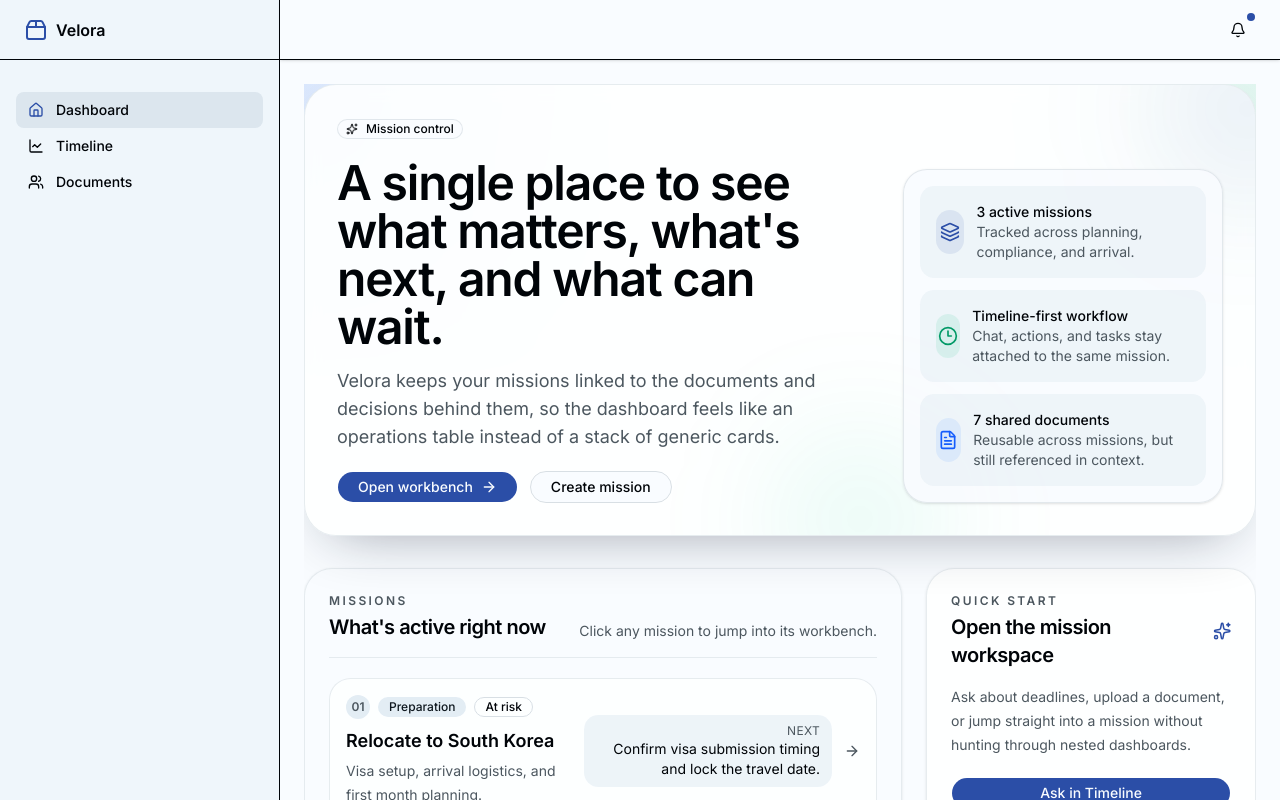
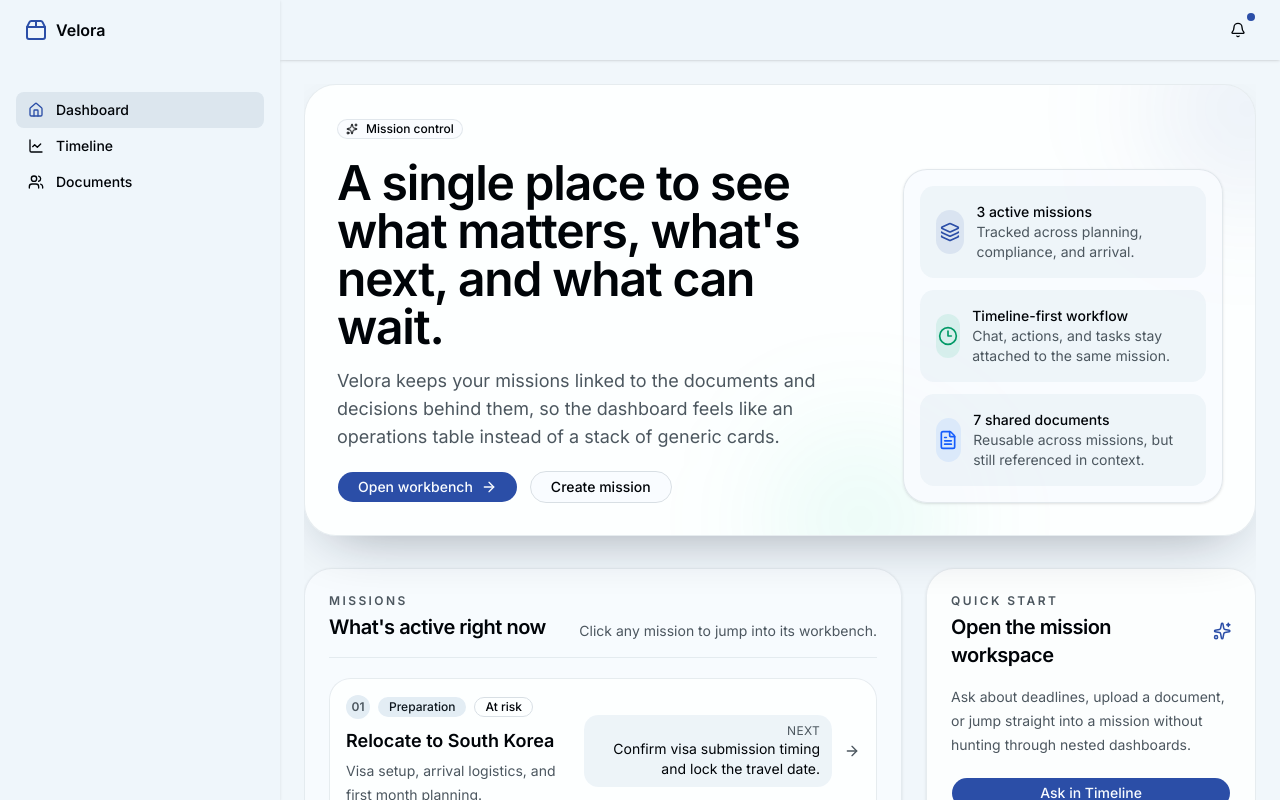
Before and after one commit to JMinallah/velora, a Next.js app: page / in a window 1280 px wide. Shown: the top 800 px of the page. Built offline with nearby package versions, Linux system fonts and the light colour scheme.

Commit message:
feat: enhance layout and navigation components with improved click handling and styling

```diff
--- a/src/app/layout.tsx
+++ b/src/app/layout.tsx
@@ -21,9 +21,9 @@ export default function RootLayout({
       <body className="min-h-full">
         <div className="grid min-h-screen w-full md:grid-cols-[220px_1fr] lg:grid-cols-[280px_1fr]">
           <Sidebar />
-          <div className="flex flex-col">
+          <div className="flex flex-col bg-background">
             <Header />
-            <main className="flex min-h-0 flex-1 flex-col gap-4 p-4 lg:gap-6 lg:p-6">
+            <main className="flex min-h-0 flex-1 flex-col gap-4 bg-muted/35 p-4 lg:gap-6 lg:p-6">
               {children}
             </main>
           </div>
--- a/src/components/layout/header.tsx
+++ b/src/components/layout/header.tsx
@@ -11,12 +11,32 @@ import {
 import { NotificationBell } from "./NotificationBell";
 import { Home, LineChart, Menu, Package2, Users } from "lucide-react";
 import Link from "next/link";
-import { usePathname } from "next/navigation";
-import { useState } from "react";
+import { usePathname, useRouter } from "next/navigation";
+import { useState, type MouseEvent } from "react";
 
 export function Header() {
   const pathname = usePathname();
+  const router = useRouter();
   const [open, setOpen] = useState(false);
+
+  const handleNavClick = (
+    event: MouseEvent<HTMLAnchorElement>,
+    href: string,
+  ) => {
+    if (
+      event.button !== 0 ||
+      event.metaKey ||
+      event.ctrlKey ||
+      event.shiftKey ||
+      event.altKey
+    ) {
+      return;
+    }
+
+    event.preventDefault();
+    setOpen(false);
+    router.push(href);
+  };
 
   const isDashboardActive = pathname === "/";
   const isTimelineActive = pathname.startsWith("/mission");
@@ -44,7 +64,7 @@ export function Header() {
   ];
 
   return (
-    <header className="sticky top-0 z-30 flex h-14 items-center gap-4 border-b bg-background/90 px-4 shadow-sm supports-backdrop-filter:backdrop-blur lg:h-15 lg:px-6">
+    <header className="sticky top-0 flex h-14 items-center gap-4 bg-sidebar/95 px-4 shadow-sm supports-backdrop-filter:backdrop-blur lg:h-15 lg:px-6">
       <Link href="/" className="flex items-center gap-2 font-semibold md:hidden">
         <Package2 className="h-6 w-6 text-primary" />
         <span>Velora</span>
@@ -69,7 +89,7 @@ export function Header() {
             <nav className="grid gap-2 text-lg font-medium">
               <Link
                 href="/"
-                onClick={() => setOpen(false)}
+                onClick={(event) => handleNavClick(event, "/")}
                 className="flex items-center gap-2 text-lg font-semibold"
               >
                 <Package2 className="h-6 w-6 text-primary" />
@@ -82,7 +102,7 @@ export function Header() {
                   <Link
                     key={item.href}
                     href={item.href}
-                    onClick={() => setOpen(false)}
+                    onClick={(event) => handleNavClick(event, item.href)}
                       className={`mx-[-0.65rem] flex items-center gap-4 rounded-xl px-3 py-2 hover:text-foreground ${
                         index === 0 ? "mt-3" : ""
                       } ${
--- a/src/components/layout/sidebar.tsx
+++ b/src/components/layout/sidebar.tsx
@@ -2,19 +2,39 @@
 
 import { Home, LineChart, Package2, Users } from "lucide-react";
 import Link from "next/link";
-import { usePathname } from "next/navigation";
+import { usePathname, useRouter } from "next/navigation";
+import { type MouseEvent } from "react";
 
 export function Sidebar() {
   const pathname = usePathname();
+  const router = useRouter();
+
+  const handleNavClick = (
+    event: MouseEvent<HTMLAnchorElement>,
+    href: string,
+  ) => {
+    if (
+      event.button !== 0 ||
+      event.metaKey ||
+      event.ctrlKey ||
+      event.shiftKey ||
+      event.altKey
+    ) {
+      return;
+    }
+
+    event.preventDefault();
+    router.push(href);
+  };
 
   const isDashboardActive = pathname === "/";
   const isTimelineActive = pathname.startsWith("/mission");
   const isDocumentsActive = pathname.startsWith("/documents");
 
   return (
-    <div className="sticky top-0 hidden h-screen border-r bg-sidebar md:block">
+    <div className="sticky top-0 z-30 hidden h-screen bg-sidebar shadow-sm md:block">
       <div className="flex h-full max-h-screen flex-col gap-2">
-        <div className="flex h-14 items-center border-b px-4 lg:h-15 lg:px-6">
+        <div className="flex h-14 items-center px-4 lg:h-15 lg:px-6">
           <Link href="/" className="flex items-center gap-2 font-semibold">
             <Package2 className="h-6 w-6 text-primary" />
             <span className="">Velora</span>
@@ -24,6 +44,7 @@ export function Sidebar() {
           <nav className="grid items-start px-2 text-sm font-medium lg:px-4">
             <Link
               href="/"
+              onClick={(event) => handleNavClick(event, "/")}
               className={`flex items-center gap-3 rounded-lg px-3 py-2 transition-all hover:text-primary ${
                 isDashboardActive
                   ? "bg-sidebar-accent text-sidebar-accent-foreground"
@@ -39,6 +60,7 @@ export function Sidebar() {
             </Link>
             <Link
               href="/mission/1"
+              onClick={(event) => handleNavClick(event, "/mission/1")}
               className={`flex items-center gap-3 rounded-lg px-3 py-2 transition-all hover:text-primary ${
                 isTimelineActive
                   ? "bg-sidebar-accent text-sidebar-accent-foreground"
@@ -54,6 +76,7 @@ export function Sidebar() {
             </Link>
             <Link
               href="/documents"
+              onClick={(event) => handleNavClick(event, "/documents")}
               className={`flex items-center gap-3 rounded-lg px-3 py-2 transition-all hover:text-primary ${
                 isDocumentsActive
                   ? "bg-sidebar-accent text-sidebar-accent-foreground"
```
